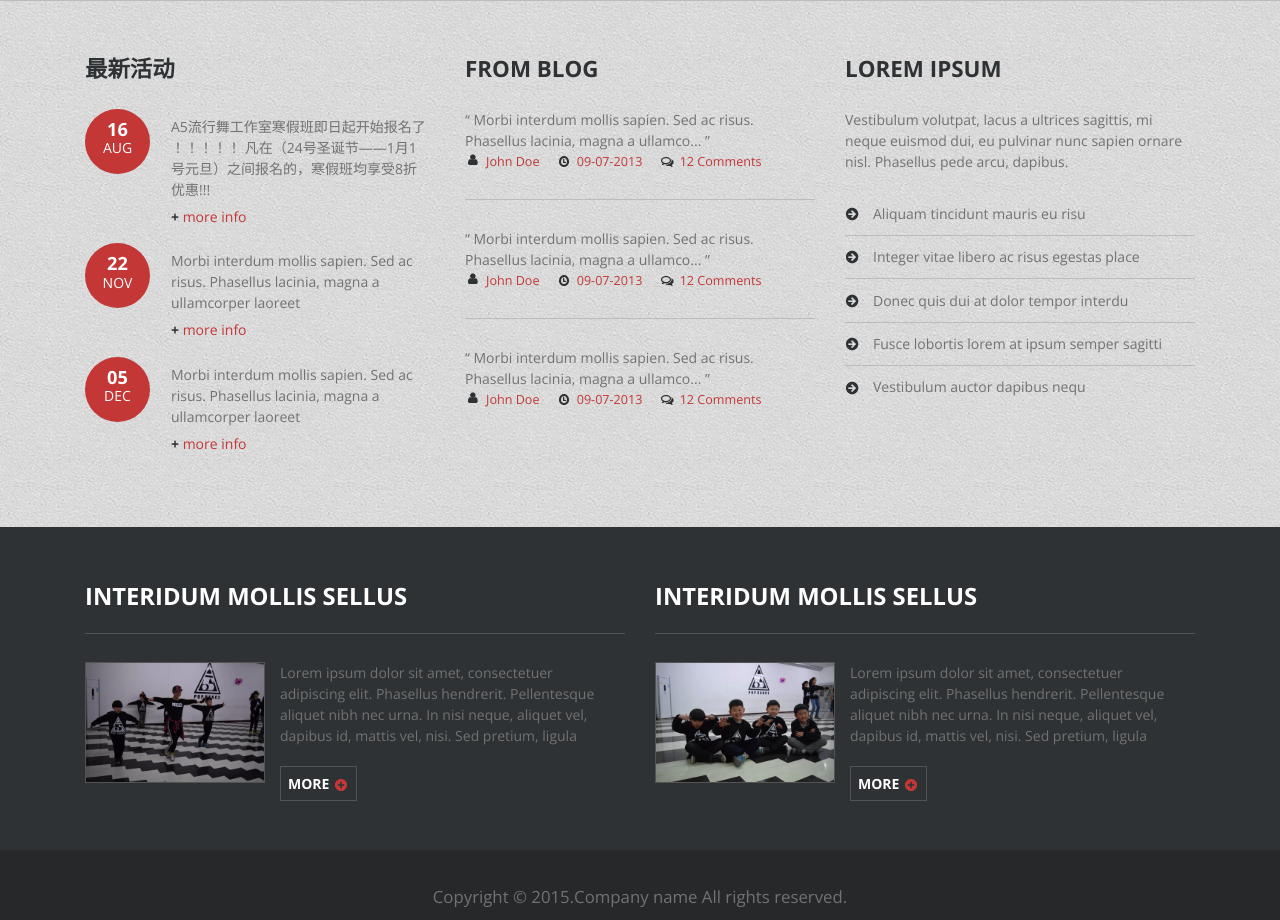
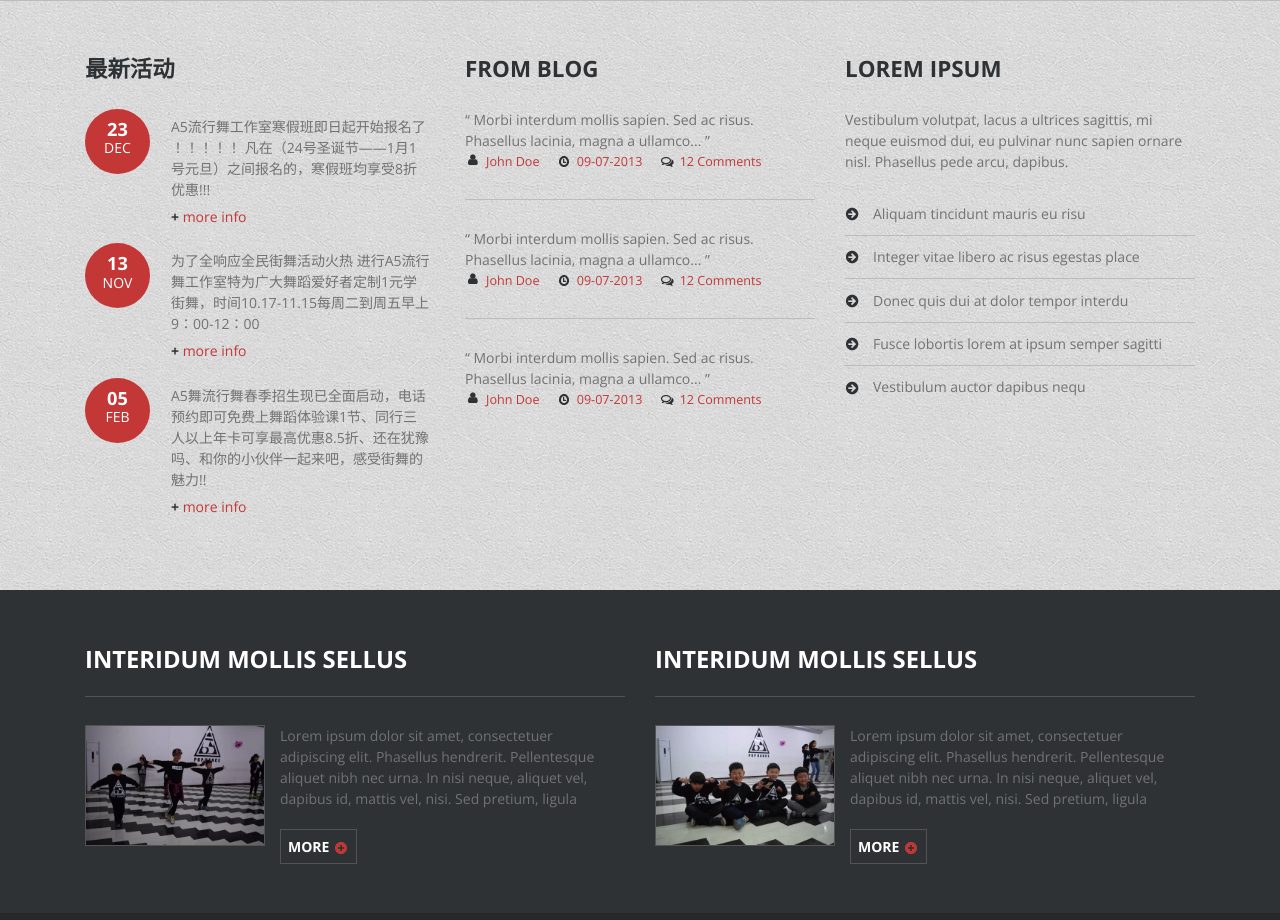
Before and after one commit to a5pop/a5pop.github.io, a plain HTML site: page index.html in a window 1280 px wide. Shown: the part 1630-2550 px from the top of the page. Drawn offline with nearby package versions, Linux system fonts and the light colour scheme; a web font is replaced by a local one.

Commit message:
update index

```diff
--- a/index.html
+++ b/index.html
@@ -220,8 +220,8 @@ Smartphone Compatible web template, free webdesigns for Nokia, Samsung, LG, Sony
 					<h4>最新活动</h4>
 					<div class="col-in-about">
 						<div class="in-sed">
-							<b>16</b>
-							<span>AUG</span>
+							<b>23</b>
+							<span>DEC</span>
 						</div>
 						<div class="left-sit">
 							<p>A5流行舞工作室寒假班即日起开始报名了 ！！！！！ 凡在（24号圣诞节——1月1号元旦）之间报名的，寒假班均享受8折优惠!!!</p>
@@ -231,11 +231,11 @@ Smartphone Compatible web template, free webdesigns for Nokia, Samsung, LG, Sony
 					</div>
 					<div class="col-in-about">
 						<div class="in-sed">
-							<b>22</b>
+							<b>13</b>
 							<span>NOV</span>
 						</div>
 						<div class="left-sit">
-							<p>Morbi interdum mollis sapien. Sed ac risus. Phasellus lacinia, magna a ullamcorper laoreet</p>
+							<p>为了全响应全民街舞活动火热 进行A5流行舞工作室特为广大舞蹈爱好者定制1元学街舞，时间10.17-11.15每周二到周五早上9：00-12：00</p>
 							<a href="#" class="more"><b>+</b> more info</a>
 						</div>
 						<div class="clearfix"> </div>
@@ -243,10 +243,10 @@ Smartphone Compatible web template, free webdesigns for Nokia, Samsung, LG, Sony
 					<div class="col-in-about">
 						<div class="in-sed">
 							<b>05</b>
-							<span>DEC</span>
+							<span>FEB</span>
 						</div>
 						<div class="left-sit">
-							<p>Morbi interdum mollis sapien. Sed ac risus. Phasellus lacinia, magna a ullamcorper laoreet</p>
+							<p>A5舞流行舞春季招生现已全面启动，电话预约即可免费上舞蹈体验课1节、同行三人以上年卡可享最高优惠8.5折、还在犹豫吗、和你的小伙伴一起来吧，感受街舞的魅力!!</p>
 							<a href="#" class="more"><b>+</b> more info</a>
 						</div>
 						<div class="clearfix"> </div>
```
